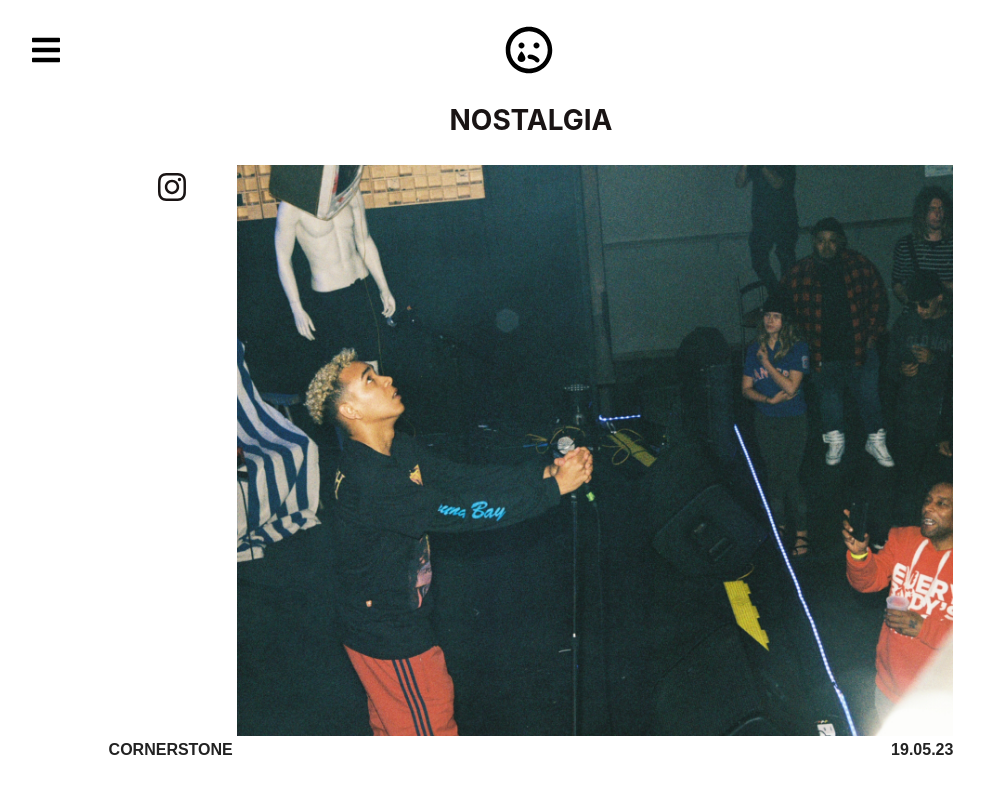
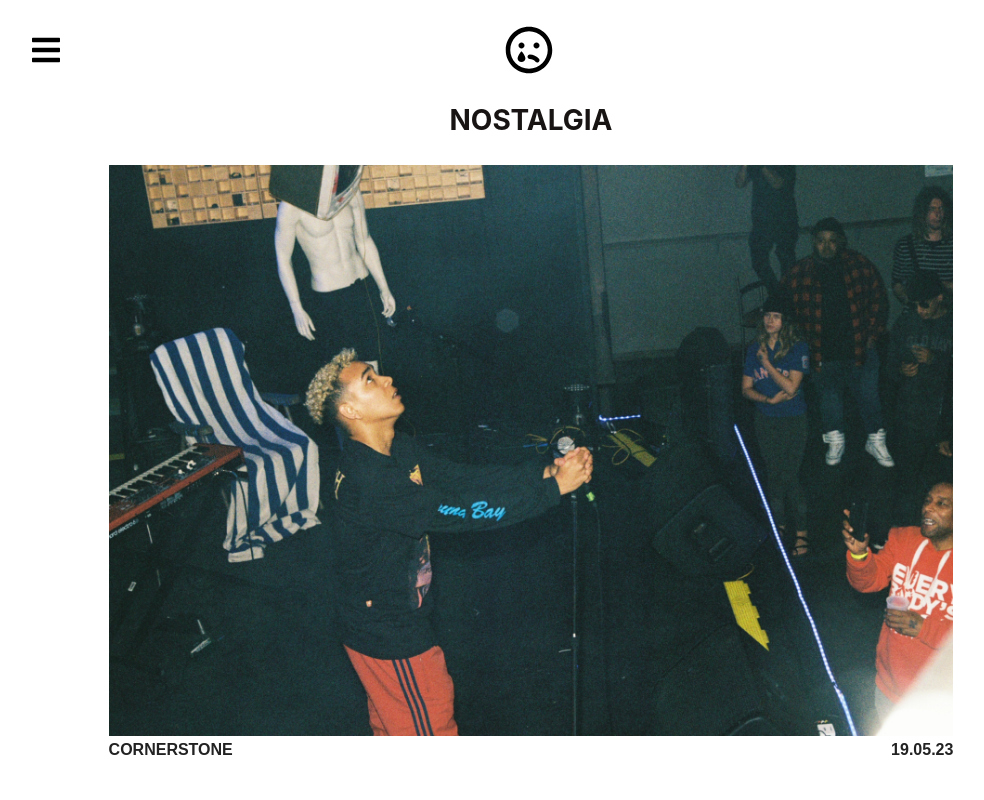
Before and after one commit to kjwilsondev/sadboyportfolio, a React (Create React App) app: page / in a window 1280 px wide. Shown: the top 800 px of the page, without its empty margins (109-1093 px from the left). Built offline with nearby package versions, Linux system fonts and the light colour scheme.

Commit message:
added hidden pic navbar

```diff
--- a/src/App.js
+++ b/src/App.js
@@ -1,4 +1,4 @@
-import React, { Component } from "react";
+import React from "react";
 import Navbar from "./components/navbar";
 import Home from "./components/home";
 import Team from "./components/team";
--- a/src/components/name/index.js
+++ b/src/components/name/index.js
@@ -2,10 +2,6 @@ import React, { Component } from "react";
 import "./styles.css";
 
 class Name extends Component {
-  constructor(props) {
-    super(props);
-  }
-
   render() {
     console.log("instantiated Name render");
     const { title } = this.props;
--- a/src/components/navbar/index.js
+++ b/src/components/navbar/index.js
@@ -5,16 +5,11 @@ import { faSadTear } from "@fortawesome/free-regular-svg-icons";
 import { faBars } from "@fortawesome/free-solid-svg-icons";
 
 class Navbar extends Component {
-  constructor(props) {
-    super(props);
-  }
-
   render() {
     return (
       <ul className="navbar">
         <li>
           <FontAwesomeIcon
-            className="icon"
             icon={faBars}
             size="2x"
             // onClick={() => history.push("/")}
@@ -22,7 +17,6 @@ class Navbar extends Component {
         </li>
         <li>
           <FontAwesomeIcon
-            className="icon"
             icon={faSadTear}
             size="3x"
             // onClick={() => history.push("/")}
--- a/src/components/picpost/index.js
+++ b/src/components/picpost/index.js
@@ -5,6 +5,9 @@ import "./styles.css";
 class PicPost extends Component {
   constructor(props) {
     super(props);
+    this.state = {
+      showPostNavbar: false,
+    };
   }
 
   render() {
@@ -19,8 +22,16 @@ class PicPost extends Component {
             <PostNavbar instagram={instagram} soundcloud={soundcloud} />
           </li> */}
           <li>
-            <img src={picture} className="post-pic" />
-            <PostNavbar instagram={instagram} soundcloud={soundcloud} />
+            <img
+              src={picture}
+              className="post-pic"
+              onClick={() =>
+                this.setState({ showPostNavbar: !this.state.showPostNavbar })
+              }
+            />
+            {this.state.showPostNavbar ? (
+              <PostNavbar instagram={instagram} soundcloud={soundcloud} />
+            ) : null}
           </li>
         </ul>
         <div className="post-title">
--- a/src/components/picpost/styles.css
+++ b/src/components/picpost/styles.css
@@ -1,6 +1,6 @@
 .post {
   font-family: Arial;
-  padding-bottom: 100px;
+  padding-bottom: 15%;
 }
 
 .post-top {
```
